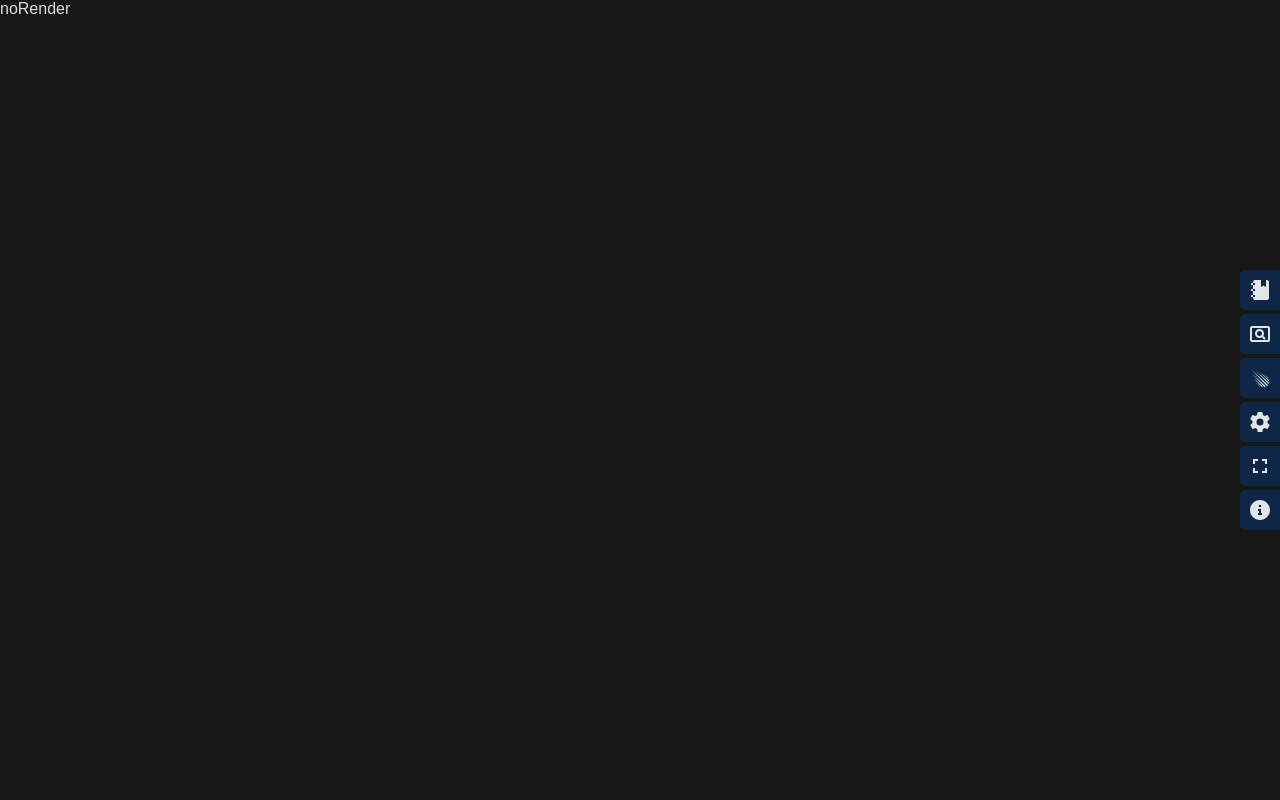
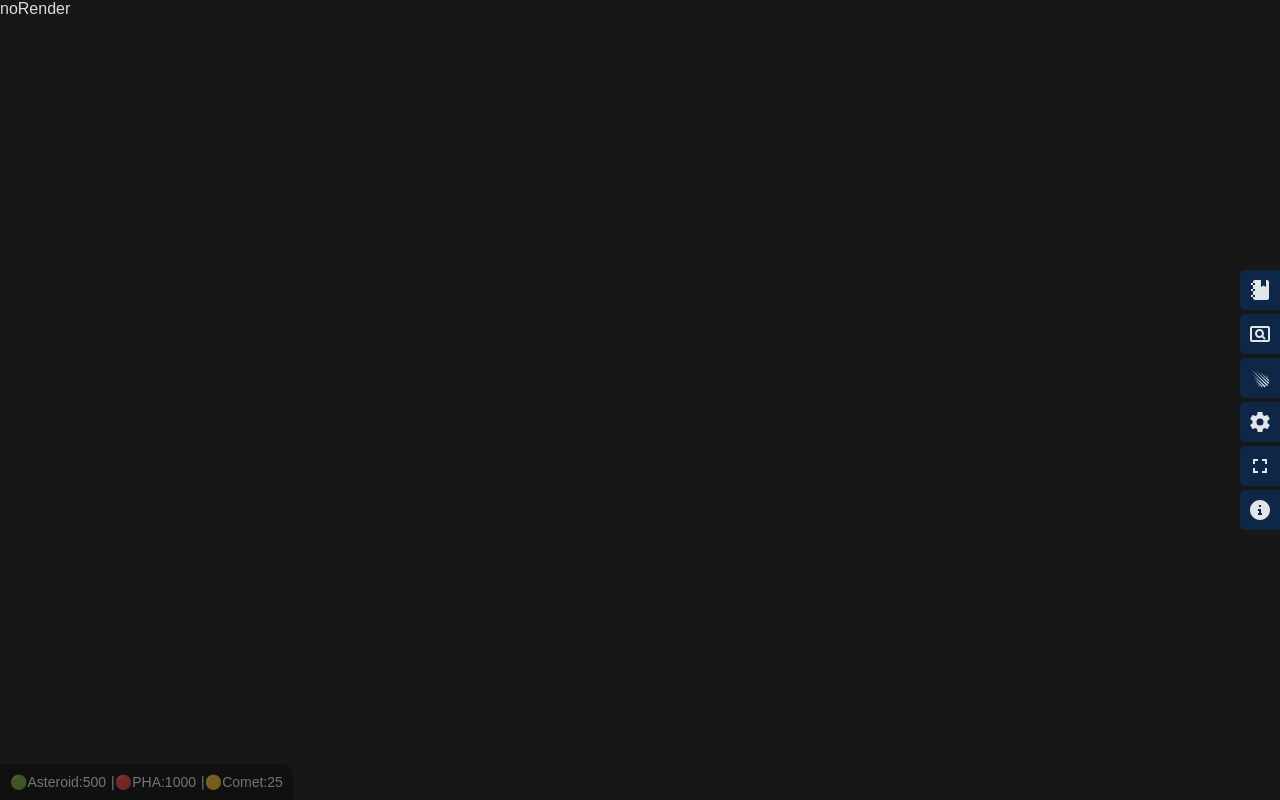
Before and after one commit to ShaheenJawadi/Celestial-Navigator, a Next.js app: page / in a window 1280 px wide. Built offline with nearby package versions, Linux system fonts and the light colour scheme.

Commit message:
And add objects count component

```diff
--- a/src/app/globals.css
+++ b/src/app/globals.css
@@ -492,7 +492,19 @@ color: #8d8d8d;
   .searchButton:focus {
     outline: none;
   }
+  /* ******************* */
 
-
-
-  /* ******************* */
+.objectsCount{
+  position: absolute;
+  bottom: 0;
+  left: 0;
+  padding: 10px;
+  background: var(--t-background);
+  border-radius: 0 10px 0 0;
+  z-index: 99;
+  color: #fff;
+  display: flex;
+  gap: 5px;
+  opacity: 0.4;
+  font-size: 14px;
+}
--- a/src/components/ui/index.tsx
+++ b/src/components/ui/index.tsx
@@ -2,10 +2,12 @@ import Dialog from "@/components/ui/dialog";
 import { Popup } from "@/components/ui/popup";
 import Drawer from "@/components/ui/drawer";
 import ToolsPanel from "@/components/toolsPanel";
+import ObjectsCount from "./objcetsCount";
 
 const UIPanels = () => {
   return (
     <>
+    <ObjectsCount/>
       <ToolsPanel />
       <Popup />
       <Dialog />
--- /dev/null
+++ b/src/components/ui/objcetsCount.tsx
@@ -0,0 +1,21 @@
+const ObjectsCount = () => {
+  return (
+    <div className="objectsCount">
+      <div>
+        <span> 🟢</span>
+        <span>Asteroid:500</span>
+      </div>
+      <div>
+        |<span>🔴</span>
+        <span>PHA:1000 </span>
+      </div>
+
+      <div>
+        |<span>🟡</span>
+        <span>Comet:25</span>
+      </div>
+    </div>
+  );
+};
+
+export default ObjectsCount;
```
